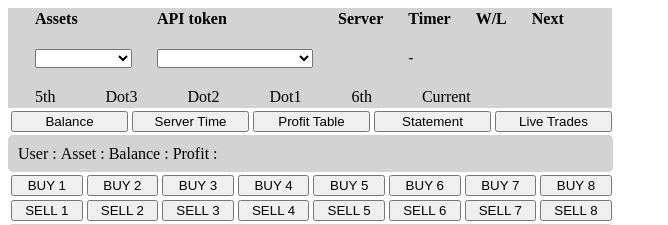
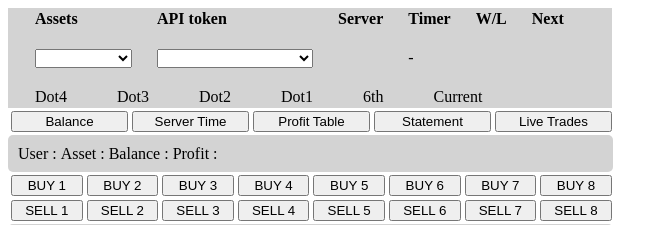
Before and after one commit to jentino/povertyalleviator, a PHP site: page / in a window 1280 px wide. Shown: the top 225 px of the page, without its empty margins (0-668 px from the left). Run offline with PHP 8.4, Linux system fonts and the light colour scheme.

Commit message:
dots  switched on

```diff
--- a/includes/dot_dbupdate.php
+++ b/includes/dot_dbupdate.php
@@ -18,6 +18,7 @@
 $dot1 = $_GET['dot1'];
 $dot2 = $_GET['dot2'];
 $dot3 = $_GET['dot3'];
+$dot4 = $_GET['dot4'];
 
 //$sql = "INSERT INTO tbl_dots (dot_dir) VALUES ('$dot_name') WHERE dot_id='1';
 
@@ -25,7 +26,7 @@
 
 //$sql = "INSERT INTO tbl_dots (dot_dir) VALUES ('$dot_name') WHERE dot_id='1';
 
-$sql = "UPDATE tblsignals SET candle1='$candle1', candle5='$candle5', candle6='$candle6', dot1='$dot1', dot2='$dot2', dot3='$dot3' WHERE candle_id=1";
+$sql = "UPDATE tblsignals SET candle1='$candle1', candle5='$candle5', candle6='$candle6', dot1='$dot1', dot2='$dot2', dot3='$dot3', dot4='$dot4' WHERE candle_id=1";
 
 if ($conn->query($sql) === TRUE) {
     echo "sql executed successfully.<br>";
--- a/index.php
+++ b/index.php
@@ -140,10 +140,10 @@
  -->
 
 	  	<div id="left">
-	  		<div>5th</div>
+	  		<div>Dot4</div>
 	  	</div>
-	  	<div id="right">
-	  		<div id="candle5"></div>
+	  	<div id="left">
+	  		<div id="dot4"></div>
 	  	</div>
 
 
--- a/js/mt5candlealerter.js
+++ b/js/mt5candlealerter.js
@@ -7,26 +7,27 @@
 
   if(dbgindex== 1){
 
+////////////////////////////////////////////current
     var display_div_id = "candle1";
     var data = "candle_id=candle1";
     var green = "greencandle";
     var red = "redcandle";
 
   } else if (dbgindex == 2) {
-
+////////////////////////////////////////////5th
     var display_div_id = "candle6";
     var data = "candle_id=candle6";
     var green = "greencandle";
     var red = "redcandle";
   }
     else if (dbgindex == 3) {
-
+////////////////////////////////////////////next
     var display_div_id = "mycandle";
     var data = "candle_id=candle5";
     var green = "greencandle";
     var red = "redcandle";
   }
-
+/////////////////////////////////////////////dots
     else if (dbgindex == 4) {
 
     var display_div_id = "dot1";
@@ -43,10 +44,19 @@
     var red = "reddot";
   }
 
+
   else if (dbgindex == 6) {
 
     var display_div_id = "dot3";
     var data = "candle_id=dot3";
+    var green = "greendot";
+    var red = "reddot";
+  }
+
+  else if (dbgindex == 7) {
+
+    var display_div_id = "dot4";
+    var data = "candle_id=dot4";
     var green = "greendot";
     var red = "reddot";
   }
@@ -93,6 +103,7 @@
   dot_update(4);
   dot_update(5);
   dot_update(6);
+  dot_update(7);
 
   if (ii < 0) {
     ii = 300000;
```
